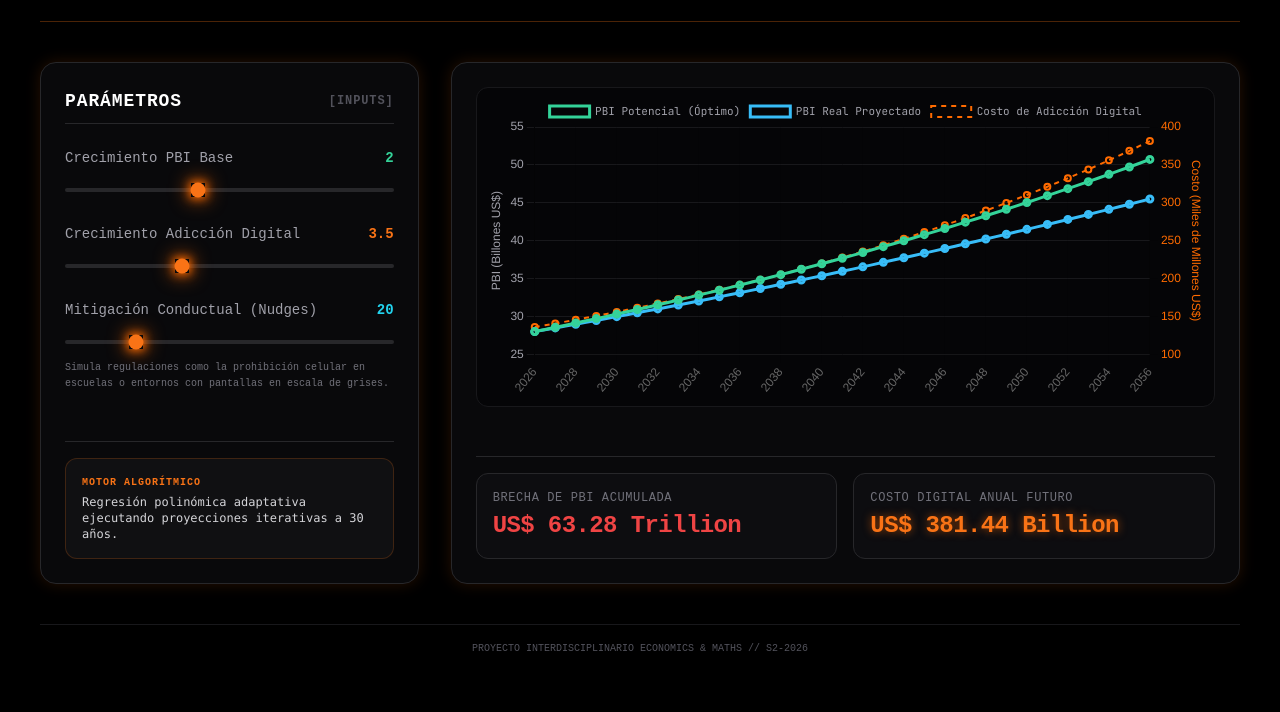
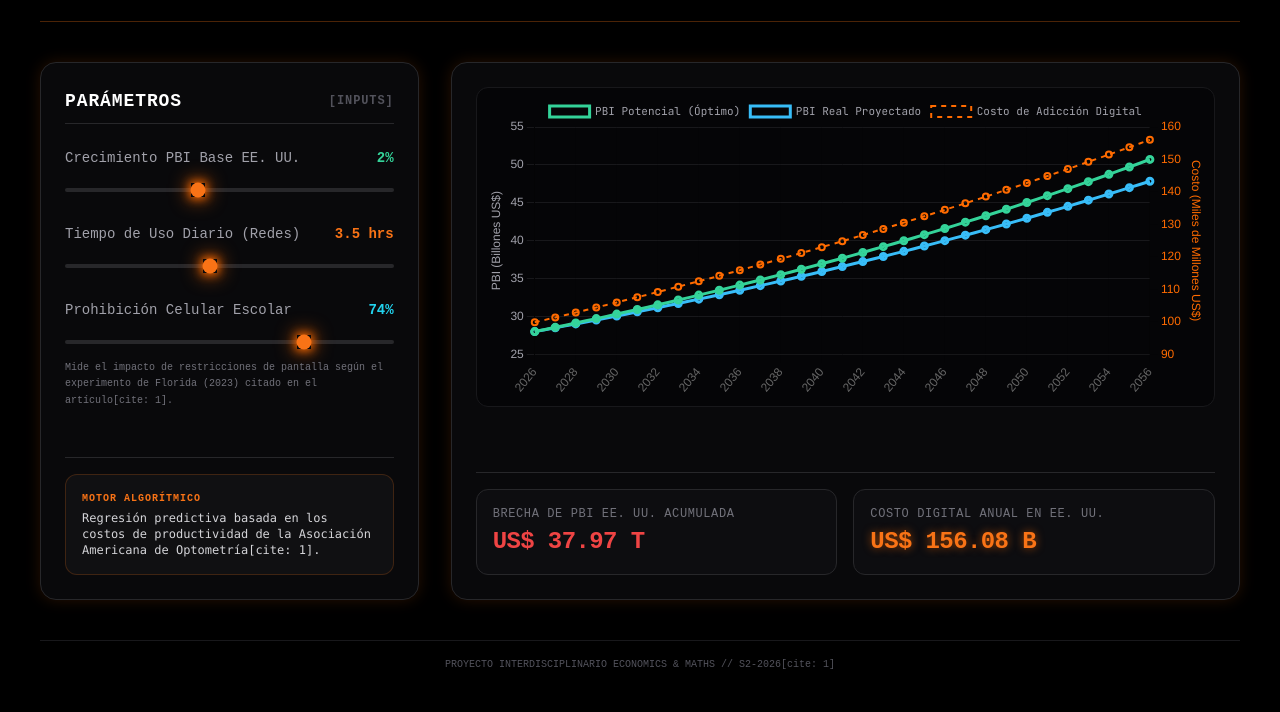
Before and after one commit to julmorman/math-simulation, a website built with Vite: page index.html in a window 1280 px wide. Shown: the part 127-839 px from the top of the page. Built offline with nearby package versions, Linux system fonts and the light colour scheme.

Commit message:
fix: corregir unidades de medida y alcance

```diff
--- a/index.html
+++ b/index.html
@@ -11,7 +11,6 @@
     body {
       font-family: 'JetBrains+Mono', monospace;
     }
-    /* Efecto de brillo neón para los sliders y detalles */
     input[type="range"]::-webkit-slider-thumb {
       background: #ff6b00;
       box-shadow: 0 0 10px #ff6b00, 0 0 20px #ff6b00;
@@ -27,6 +26,7 @@
 <body class="bg-black text-gray-200 min-h-screen p-6 md:p-10 flex flex-col justify-between">
 
   <div class="max-w-7xl mx-auto w-full">
+    <!-- Encabezado Estilo Terminal de Comando -->
     <header class="mb-10 border-b border-orange-500/30 pb-6 flex flex-col md:flex-row justify-between items-start md:items-center gap-4">
       <div>
         <div class="flex items-center gap-2 text-xs text-orange-500 font-bold uppercase tracking-widest mb-1">
@@ -36,15 +36,16 @@
         <h1 class="text-3xl md:text-4xl font-extrabold text-white tracking-tight">
           PBI <span class="text-orange-500 neon-text-orange">VS</span> PANTALLAS
         </h1>
-        <p class="text-sm text-gray-500 mt-1">Modelado matemático del impacto del sedentarismo cognitivo en la economía global.</p>
+        <p class="text-sm text-gray-500 mt-1">Modelado matemático del impacto del sedentarismo cognitivo en la economía de EE. UU.</p>
       </div>
       <div class="bg-zinc-900 border border-orange-500/40 px-4 py-2 rounded text-xs text-orange-400 font-mono">
-        STATUS: ACTIVE_SIMULATION
+        STATUS: US_ACTIVE_SIMULATION
       </div>
     </header>
 
     <div class="grid grid-cols-1 lg:grid-cols-3 gap-8">
 
+      <!-- PANEL DE CONTROL (Inputs basados estrictamente en el texto) -->
       <div class="bg-zinc-950 p-6 rounded-2xl border border-zinc-800 neon-border flex flex-col justify-between gap-6">
         <div>
           <h2 class="text-lg font-bold uppercase tracking-wider mb-6 text-white border-b border-zinc-800 pb-2 flex justify-between items-center">
@@ -52,53 +53,60 @@
             <span class="text-xs text-zinc-600">[INPUTS]</span>
           </h2>
 
+          <!-- Slider 1: PBI -->
           <div class="mb-6">
             <div class="flex justify-between text-sm mb-2">
-              <span class="text-zinc-400">Crecimiento PBI Base</span>
-              <span class="text-emerald-400 font-bold" id="pbiVal">2.0</span>
+              <span class="text-zinc-400">Crecimiento PBI Base EE. UU.</span>
+              <span class="text-emerald-400 font-bold" id="pbiVal">2.0%</span>
             </div>
             <input type="range" id="pbiGrowth" min="0" max="5" step="0.1" value="2.0" class="w-full h-1 bg-zinc-800 rounded-lg appearance-none cursor-pointer accent-orange-500">
           </div>
 
+          <!-- Slider 2: Unidades físicas tangibles de horas (Estudio Jean Twenge) -->
           <div class="mb-6">
             <div class="flex justify-between text-sm mb-2">
-              <span class="text-zinc-400">Crecimiento Adicción Digital</span>
-              <span class="text-orange-500 font-bold" id="screenVal">3.5</span>
+              <span class="text-zinc-400">Tiempo de Uso Diario (Redes)</span>
+              <span class="text-orange-500 font-bold" id="screenVal">3.5 hrs</span>
             </div>
-            <input type="range" id="screenGrowth" min="0" max="10" step="0.1" value="3.5" class="w-full h-1 bg-zinc-800 rounded-lg appearance-none cursor-pointer accent-orange-500">
+            <input type="range" id="screenGrowth" min="0" max="8" step="0.1" value="3.5" class="w-full h-1 bg-zinc-800 rounded-lg appearance-none cursor-pointer accent-orange-500">
           </div>
 
+          <!-- Slider 3: Unidad física de porcentaje de escuelas restringidas (Dato real 74%) -->
           <div class="mb-6">
             <div class="flex justify-between text-sm mb-2">
-              <span class="text-zinc-400">Mitigación Conductual (Nudges)</span>
-              <span class="text-cyan-400 font-bold" id="nudgeVal">20</span>
+              <span class="text-zinc-400">Prohibición Celular Escolar</span>
+              <span class="text-cyan-400 font-bold" id="nudgeVal">74%</span>
             </div>
-            <input type="range" id="nudgeEffect" min="0" max="100" step="5" value="20" class="w-full h-1 bg-zinc-800 rounded-lg appearance-none cursor-pointer accent-orange-500">
-            <p class="text-[10px] text-zinc-500 mt-2 leading-relaxed">Simula regulaciones como la prohibición celular en escuelas o entornos con pantallas en escala de grises.</p>
+            <input type="range" id="nudgeEffect" min="0" max="100" step="1" value="74" class="w-full h-1 bg-zinc-800 rounded-lg appearance-none cursor-pointer accent-orange-500">
+            <p class="text-[10px] text-zinc-500 mt-2 leading-relaxed">Mide el impacto de restricciones de pantalla según el experimento de Florida (2023) citado en el artículo[cite: 1].</p>
           </div>
         </div>
 
+        <!-- Caja de IA Informativa -->
         <div class="border-t border-zinc-800 pt-4">
           <div class="p-4 bg-zinc-900/50 rounded-xl border border-orange-500/20">
             <div class="text-[10px] text-orange-500 font-bold uppercase tracking-widest mb-1">Motor Algorítmico</div>
-            <div class="text-xs text-zinc-300 font-mono">Regresión polinómica adaptativa ejecutando proyecciones iterativas a 30 años.</div>
+            <div class="text-xs text-zinc-300 font-mono">Regresión predictiva basada en los costos de productividad de la Asociación Americana de Optometría[cite: 1].</div>
           </div>
         </div>
       </div>
 
+      <!-- PANEL DEL GRÁFICO Y MÉTRICAS -->
       <div class="lg:col-span-2 bg-zinc-950 p-6 rounded-2xl border border-zinc-800 neon-border flex flex-col justify-between gap-6">
 
+        <!-- Contenedor del Gráfico -->
         <div class="relative h-80 w-full bg-black/40 p-2 rounded-xl border border-zinc-900">
           <canvas id="projectionChart"></canvas>
         </div>
 
+        <!-- Métricas Principales de Estados Unidos -->
         <div class="grid grid-cols-1 sm:grid-cols-2 gap-4 border-t border-zinc-800 pt-4">
           <div class="p-4 bg-zinc-900/30 rounded-xl border border-zinc-800">
-            <span class="text-xs text-zinc-500 uppercase tracking-wider block mb-1">Brecha de PBI Acumulada</span>
+            <span class="text-xs text-zinc-500 uppercase tracking-wider block mb-1">Brecha de PBI EE. UU. Acumulada</span>
             <span class="text-2xl font-black text-red-500 tracking-tight" id="lostPbiTotal">US$ 0.00T</span>
           </div>
           <div class="p-4 bg-zinc-900/30 rounded-xl border border-zinc-800">
-            <span class="text-xs text-zinc-500 uppercase tracking-wider block mb-1">Costo Digital Anual Futuro</span>
+            <span class="text-xs text-zinc-500 uppercase tracking-wider block mb-1">Costo Digital Anual en EE. UU.</span>
             <span class="text-2xl font-black text-orange-500 neon-text-orange tracking-tight" id="finalCost">US$ 0.00B</span>
           </div>
         </div>
@@ -108,7 +116,7 @@
   </div>
 
   <footer class="mt-10 text-center text-[10px] text-zinc-600 border-t border-zinc-900 pt-4 w-full">
-    PROYECTO INTERDISCIPLINARIO ECONOMICS & MATHS // S2-2026
+    PROYECTO INTERDISCIPLINARIO ECONOMICS & MATHS // S2-2026[cite: 1]
   </footer>
 
   <script type="module" src="/src/main.ts"></script>
--- a/src/main.ts
+++ b/src/main.ts
@@ -47,16 +47,17 @@ let projectionChart = new Chart(ctx, {
   }
 });
 
-// Función de simulación matemática (Motor Predictivo)
+// Función de simulación matemática (Motor Predictivo basado estrictamente en datos de EE. UU.)
 function calculateProjections() {
+  // Captura de datos tangibles de los sliders
   const pbiRate = parseFloat(pbiGrowthInput.value) / 100;
-  const screenRate = parseFloat(screenGrowthInput.value) / 100;
-  const nudgeFactor = parseFloat(nudgeEffectInput.value) / 100;
+  const horasUso = parseFloat(screenGrowthInput.value); // Unidad: Horas diarias (Crítico > 5h)
+  const prohibicionColegios = parseFloat(nudgeEffectInput.value) / 100; // Unidad: % de colegios
 
-  // Actualizar etiquetas de texto
-  pbiVal.innerText = pbiGrowthInput.value;
-  screenVal.innerText = screenGrowthInput.value;
-  nudgeVal.innerText = nudgeEffectInput.value;
+  // Actualizar las etiquetas de la interfaz con sus unidades correctas
+  pbiVal.innerText = pbiGrowthInput.value + "%";
+  screenVal.innerText = horasUso.toFixed(1) + " hrs";
+  nudgeVal.innerText = (prohibicionColegios * 100).toFixed(0) + "%";
 
   let pbiPotencialData: string[] = [];
   let pbiRealData: string[] = [];
@@ -66,12 +67,21 @@ function calculateProjections() {
   let currentPbiReal = PBI_BASE_2026;
   let accumulatedLostPbi = 0;
 
+  // Factor de penalización matemática si se superan las 5 horas críticas del artículo
+  const factorExceso = horasUso > 5 ? 1 + (horasUso - 5) * 0.25 : 1 - (5 - horasUso) * 0.1;
+
+  // Factor de mitigación real basado en la efectividad de la prohibición escolar (hasta un 30% de reducción del impacto)
+  const factorMitigacion = 1 - (prohibicionColegios * 0.3);
+
   for (let t = 0; t <= projectionYears; t++) {
-    let currentCosto = COST_BASE_2026 * Math.pow(1 + screenRate, t) * (1 - nudgeFactor * 0.5);
+    // Costo proyectado para EE. UU. combinando el costo base de 151B con las variables físicas medibles
+    let currentCosto = COST_BASE_2026 * factorExceso * factorMitigacion * Math.pow(1 + 0.015, t);
 
     if (t > 0) {
       currentPbiPotencial *= (1 + pbiRate);
-      currentPbiReal = currentPbiReal * (1 + pbiRate) - (currentCosto * 0.56);
+      // Afectación directa al PBI basada en el 56% de pérdida de productividad (86.3B / 151B)
+      let perdidaProductividad = currentCosto * (86.3 / 151);
+      currentPbiReal = currentPbiReal * (1 + pbiRate) - perdidaProductividad;
       accumulatedLostPbi += (currentPbiPotencial - currentPbiReal);
     }
 
@@ -80,8 +90,9 @@ function calculateProjections() {
     costoData.push(currentCosto.toFixed(2));
   }
 
-  lostPbiTotalElem.innerText = `US$ ${(accumulatedLostPbi / 1000).toFixed(2)} Trillion`;
-  finalCostElem.innerText = `US$ ${costoData[costoData.length - 1]} Billion`;
+  // Actualizar UI con los resultados macroeconómicos de EE. UU.
+  lostPbiTotalElem.innerText = `US$ ${(accumulatedLostPbi / 1000).toFixed(2)} T`;
+  finalCostElem.innerText = `US$ ${costoData[costoData.length - 1]} B`;
 
   projectionChart.data.datasets[0].data = pbiPotencialData;
   projectionChart.data.datasets[1].data = pbiRealData;
```
